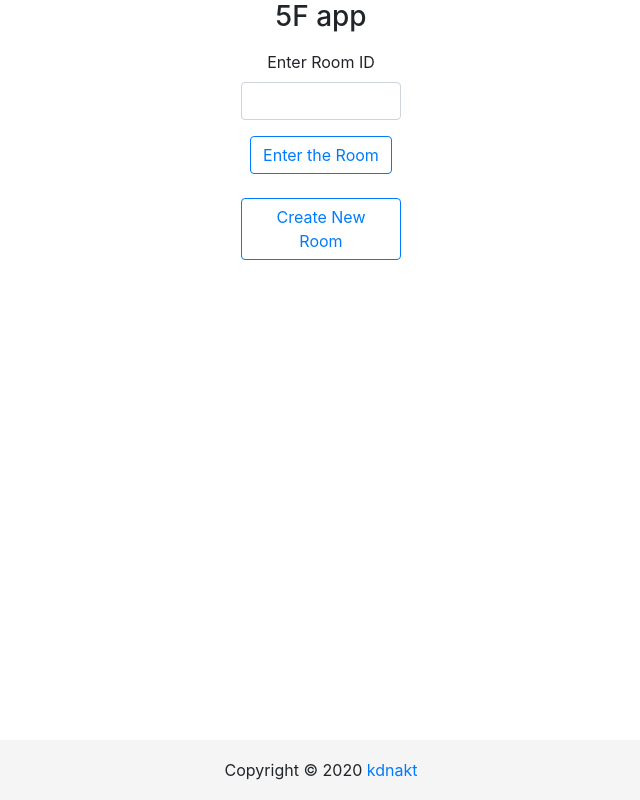
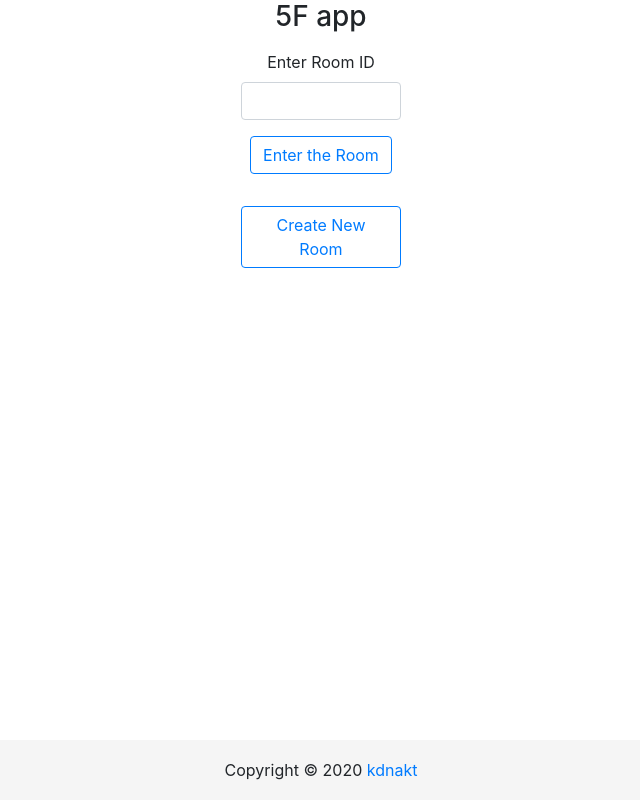
Before and after one commit to kdnakt/5f, a React (Create React App) app in the folder front-app/: page / in a window 1280 px wide. Shown: the whole page, without its empty margins (319-959 px from the left). Built offline with nearby package versions, Linux system fonts and the light colour scheme.

Commit message:
adjust layout

```diff
--- a/front-app/src/component/RoomSelect.tsx
+++ b/front-app/src/component/RoomSelect.tsx
@@ -32,7 +32,7 @@ const RoomSelect: React.FC = () => {
         </Button>
       </Form>
       <Button style={{
-          margin: '8px auto',
+          margin: '16px auto',
           width: '160px',
         }}
         variant='outline-primary' onClick={create}
```
